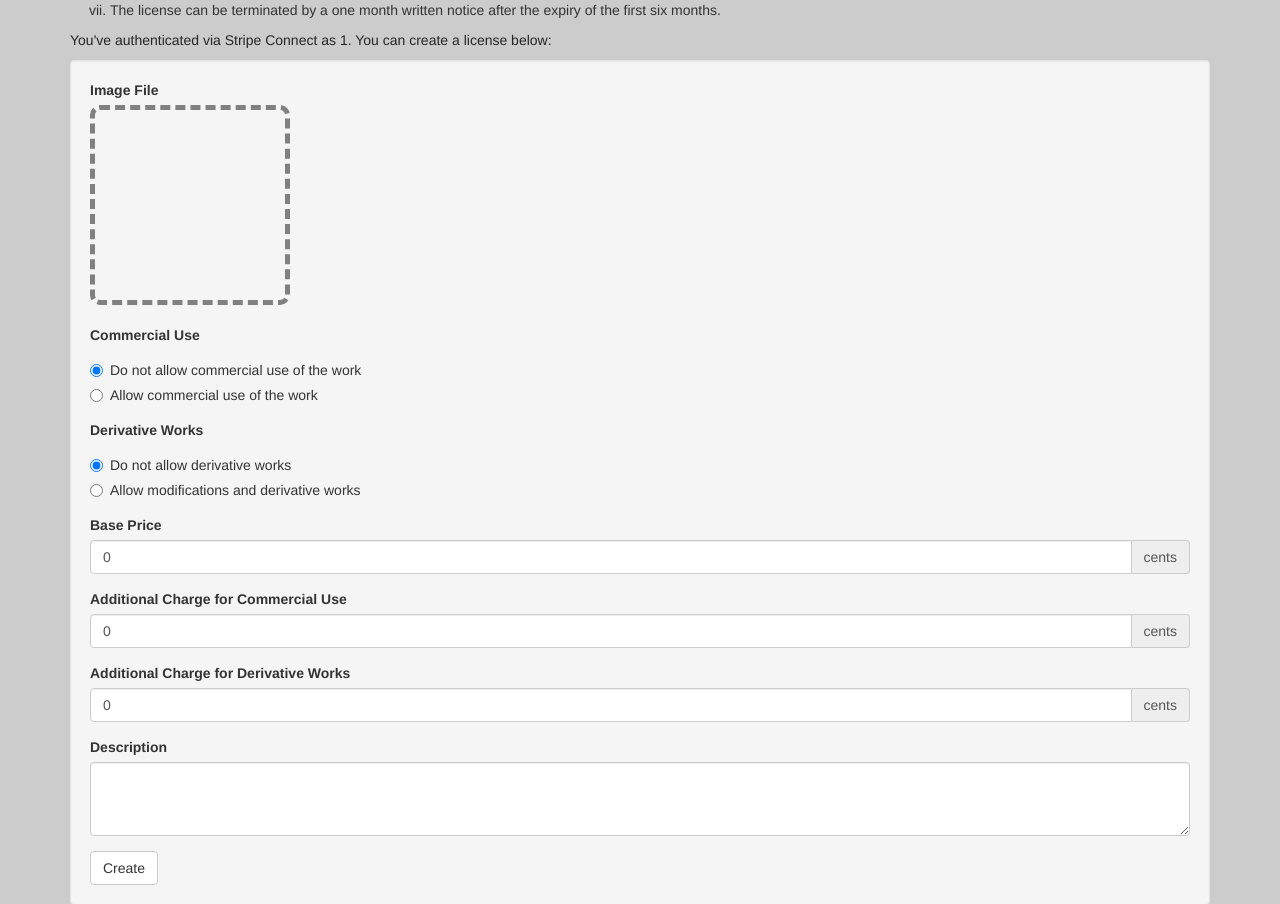
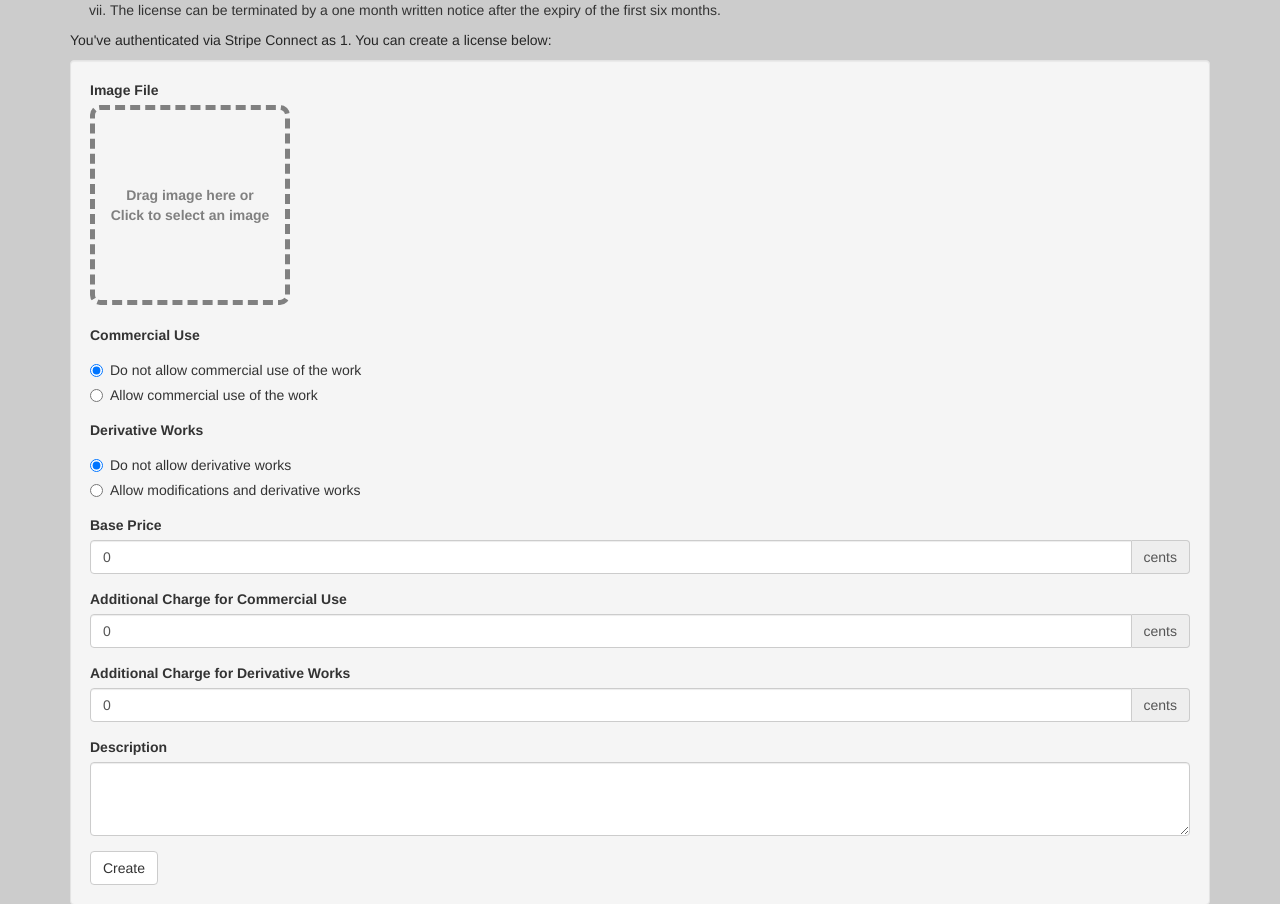
Before and after one commit to npmcdn-to-unpkg-bot/copyright-license, a Flask app: page /oauth/callback in a window 1280 px wide. Shown: the part 289-1193 px from the top of the page. Run offline with Flask 2, Linux system fonts and the light colour scheme; tables that the repository leaves empty hold one stand-in row (values such as "Sample post"); a database or web service that is not in the repository returns one stand-in record (values such as "Sample title"); data that the repository does not hold is empty; parts of the project's set-up code (start-up, migrations or seed data) failed here and were passed over; some libraries are stand-ins or nearby versions.

Commit message:
Add overlay message to drop zone. Add check for IE browser.

```diff
--- a/copyright/static/css/forms.css
+++ b/copyright/static/css/forms.css
@@ -31,29 +31,48 @@
 
 #dropzoneWrapper.active.drag-hover #dropzone,
 #dropzoneWrapper.active:hover #dropzone {
-  border: 5px dashed #333;
+  border: 5px dashed black;
 }
 
-#dropzoneWrapper.active #previewImg {
+#dropzoneWrapper.active #dropzonePreviewImg {
   max-width: 500px;
   max-height: 500px;
   box-sizing: border-box;
 }
 
-#dropzoneWrapper.active #dropzoneDetails {
-  text-align: center;
-}
-
 #dropzoneWrapper.active #dropzoneDetails span {
   background-color: gray;
   color: white;
-  text-align: center;
   display: inline-block;
   margin: 0.5em;
   padding: 0.5em;
   border-radius: 3px;
 }
 
+#dropzoneWrapper.active #dropzoneOverlayMessage {
+  display: block;
+  position: absolute;
+  top: 0;
+  left: 0;
+  color: gray;
+  width: 100%;
+  height: 100%;
+  box-sizing: border-box;
+  text-align: center;
+  font-weight: bold;
+  border-radius: 5px;
+  padding: 75px 0;
+}
+
+#dropzoneWrapper.active:hover #dropzoneOverlayMessage,
+#dropzoneWrapper.active.drag-hover #dropzoneOverlayMessage {
+  color: black;
+}
+
+#dropzoneWrapper.active.fileSelected #dropzoneOverlayMessage {
+  display: none !important;
+}
+
 .hidden {
   display: none;
 }
--- a/copyright/static/js/upload.js
+++ b/copyright/static/js/upload.js
@@ -9,6 +9,7 @@ if (typeof window.FileReader != 'undefined') { // File API available
   dropzoneWrapper.classList.add('active');
 }
 
+if (!detectIE()) {
   dropzoneWrapper.ondragenter = function(e) {
     this.classList.add("drag-hover");
   };
@@ -19,6 +20,9 @@ dropzoneWrapper.ondragend = function(e) {
     this.classList.remove("drag-hover");
   };
   dropzoneWrapper.ondragleave = dropzoneWrapper.ondragend;
+} else {
+  dropzoneOverlayMessage.innerHTML = "Click to select an image";
+}
 
 fileInput.onchange = function(e) {
   // check to make sure we can use File Reader API
@@ -51,3 +55,17 @@ function getFileSizeString(size) {
 
   return size.toFixed(1) + ' ' + byteUnits[i];
 };
+
+function detectIE() {
+  var ua = window.navigator.userAgent;
+
+  var msie = ua.indexOf('MSIE ');
+  var trident = ua.indexOf('Trident/');
+  var edge = ua.indexOf('Edge/');
+  if (msie > 0 || trident > 0 || edge > 0) {
+     return true;
+  }
+
+  // other browser
+  return false;
+}
--- a/copyright/templates/create.html
+++ b/copyright/templates/create.html
@@ -39,6 +39,12 @@
           <div id="dropzoneDetails" class="hidden">
             <span id="dropzoneName"></span>
             <span id="dropzoneSize"></span>
+          </div>
+          <div id="dropzoneOverlayMessage">
+            <!--[if !IE]> -->
+            Drag image here or <br>
+            <!-- <![endif]-->
+            Click to select an image
           </div>
         </div>
         <input id="fileInput" name="imageFile" type="file" accept="image/jpeg, image/png, image/gif" required>
```
Lines whose indentation alone changed are shown as unchanged.
